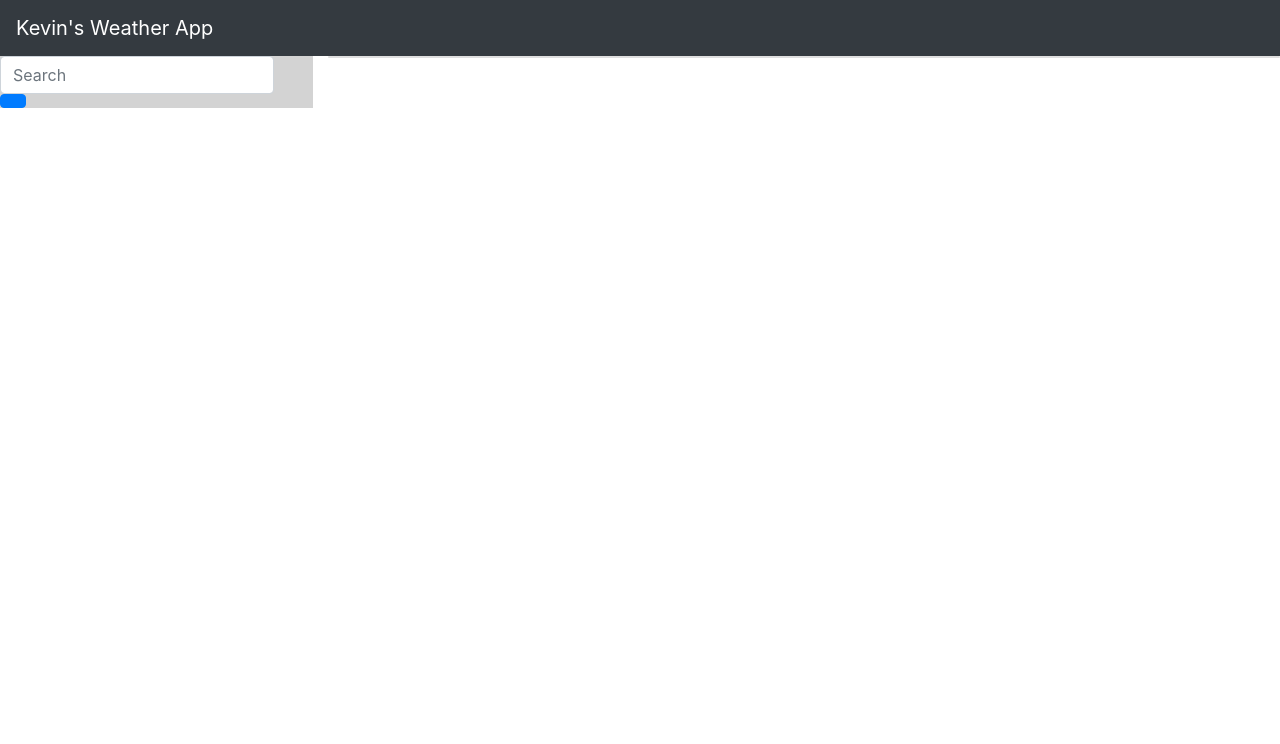
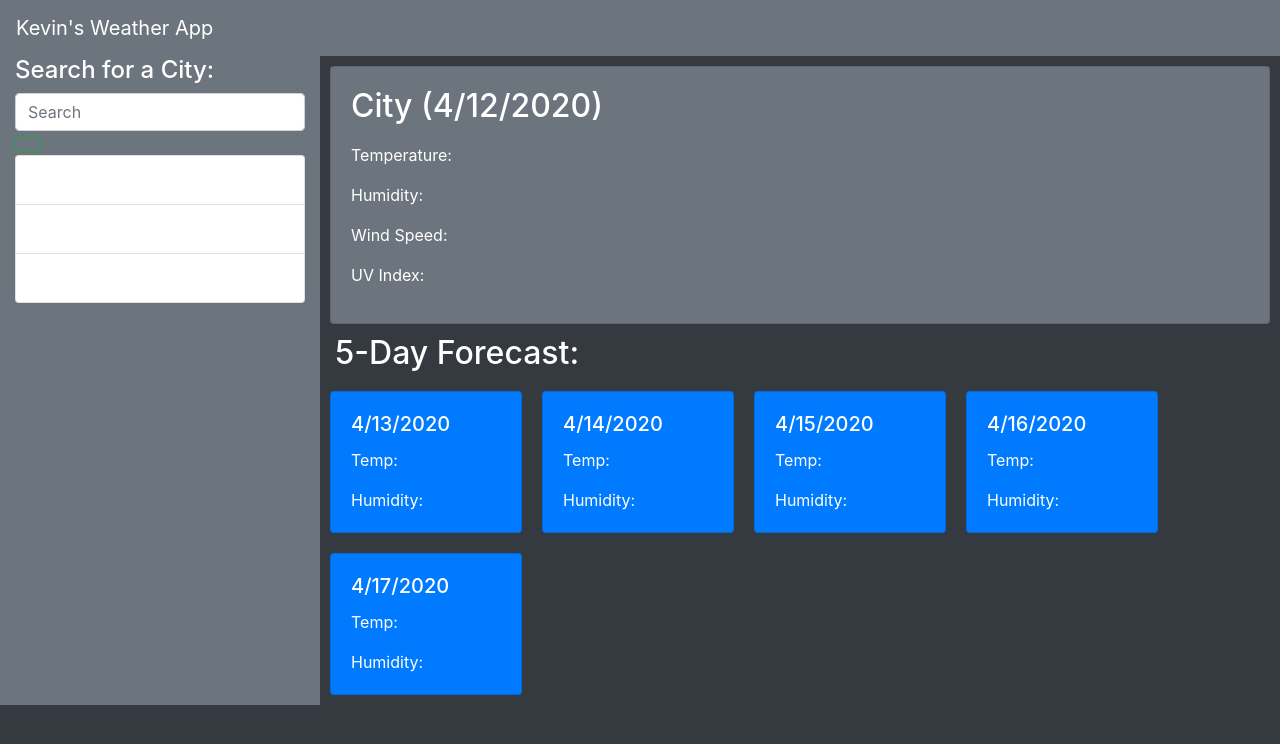
Before and after one commit to ThaNinjaPower/homework-6, a plain HTML site: page index.html in a window 1280 px wide. Drawn offline with nearby package versions, Linux system fonts and the light colour scheme.

Commit message:
Initial page of the weather app

```diff
--- a/index.html
+++ b/index.html
@@ -1,35 +1,92 @@
 <!DOCTYPE html>
 <html lang="en-us">
+
 <head>
     <meta charset="utf-8">
-        <meta name="viewport" content="width=device-width, initial-scale=1">
+    <meta name="viewport" content="width=device-width, initial-scale=1, shrink-to-fit=no">
 
     <title>Kevin's Weather App</title>
 
-        <link rel="stylesheet" href="https://stackpath.bootstrapcdn.com/bootstrap/4.4.1/css/bootstrap.min.css" integrity="sha384-Vkoo8x4CGsO3+Hhxv8T/Q5PaXtkKtu6ug5TOeNV6gBiFeWPGFN9MuhOf23Q9Ifjh" crossorigin="anonymous">
+    <link rel="stylesheet" href="https://stackpath.bootstrapcdn.com/bootstrap/4.4.1/css/bootstrap.min.css"
+        integrity="sha384-Vkoo8x4CGsO3+Hhxv8T/Q5PaXtkKtu6ug5TOeNV6gBiFeWPGFN9MuhOf23Q9Ifjh" crossorigin="anonymous">
+    <link rel="stylesheet" href="./styles.css">
 </head>
-    <body>
-        <nav class="navbar navbar-dark bg-dark">
+
+<body class="bg-dark">
+    <!--Title bar-->
+    <nav class="navbar navbar-dark bg-secondary">
         <a class="navbar-brand" href="#">Kevin's Weather App</a>
     </nav>
 
+    <div class="container-fluid">
         <div class="row">
-            <div class="col-md-3" style="background-color: lightgray; width: 25%; height: 100%">
-                <form class="form-inline">
-                    <input class="form-control mr-sm-1" type="search" placeholder="Search" aria-label="Search">
-                    <button class="btn btn-primary" type="button"><span class="glyphicon glyphicon-search"></span></button>
-                </form>
+            <div class="col-md-3 sm-12 bg-secondary">
+                <h4>Search for a City:</h4>
+                <input class="form-control mr-sm-2" id="city-search" style="margin-bottom:0px;" type="search" placeholder="Search" aria-label="Search">
+                <button class="btn btn-outline-success my-2 my-sm-0" id="city-search-button" type="submit"><span class="glyphicon glyphicon-search"></span></button>
+                <div class="card" style="width: 100%; margin-bottom:18px;">
+                    <ul class="list-group list-group-flush">
+                      <li class="list-group-item">Cras justo odio</li>
+                      <li class="list-group-item">Dapibus ac facilisis in</li>
+                      <li class="list-group-item">Vestibulum at eros</li>
+                    </ul>
+                </div>
+            </div>
+            <div class="col-md-9">
+                <div class="row">
+                    <div class="card bg-secondary" style="width:100%; margin:10px; padding:20px">
+                        <h2 id="city-name" style="padding-bottom:10px">City <span id="current-month"></span><span id="current-day"></span><span id="current-year"></span></h2>
+                        <p>Temperature: <span id="city-temp-current"></span></p>
+                        <p>Humidity: <span id="city-humidity-current"></span></p>
+                        <p>Wind Speed: <span id="city-wind-current"></span></p>
+                        <p>UV Index: <span id="city-uv-current"></span></p>
+                    </div>
                 </div>
 
-            <div class="col-md-9">
-                <div class="card background-color: black">
-
+                <h2>5-Day Forecast:</h2>
+                <div class="row">
+                    <div class="card bg-primary" style="width:12rem; margin:10px;">
+                        <div class="card-body">
+                            <h5 class="card-title"><span id="month1"></span><span id="day1">/</span><span id="year1"></span></h5>
+                            <p class="card-text">Temp: <span id="day1-temp"></span></p>
+                            <p class="card-text">Humidity: <span id="day1-humidity"></span></p>
+                        </div>
+                    </div>
+                    <div class="card bg-primary" style="width:12rem; margin:10px;">
+                        <div class="card-body">
+                            <h5 class="card-title"><span id="month2"></span><span id="day2">/</span><span id="year2"></span></h5>
+                            <p class="card-text">Temp: <span id="day1-temp"></span></p>
+                            <p class="card-text">Humidity: <span id="day1-humidity"></span></p>
+                        </div>
+                    </div>
+                    <div class="card bg-primary" style="width:12rem; margin:10px;">
+                        <div class="card-body">
+                            <h5 class="card-title"><span id="month3"></span><span id="day3">/</span><span id="year3"></span></h5>
+                            <p class="card-text">Temp: <span id="day1-temp"></span></p>
+                            <p class="card-text">Humidity: <span id="day1-humidity"></span></p>
+                        </div>
+                    </div>
+                    <div class="card bg-primary" style="width:12rem; margin:10px;">
+                        <div class="card-body">
+                            <h5 class="card-title"><span id="month4"></span><span id="day4"></span><span id="year4"></span></h5>
+                            <p class="card-text">Temp: <span id="day1-temp"></span></p>
+                            <p class="card-text">Humidity: <span id="day1-humidity"></span></p>
+                        </div>
+                    </div>
+                    <div class="card bg-primary" style="width:12rem; margin:10px;">
+                        <div class="card-body">
+                            <h5 class="card-title"><span id="month5">/</span><span id="day5">/</span><span id="year5"></span></h5>
+                            <p class="card-text">Temp: <span id="day1-temp"></span></p>
+                            <p class="card-text">Humidity: <span id="day1-humidity"></span></p>
+                        </div>
+                    </div>
+                </div>
             </div>
         </div>
     </div>
 
-        <script>
+    <script src="https://cdnjs.cloudflare.com/ajax/libs/jquery/3.2.1/jquery.min.js"></script>
+    <script src="./script.js"></script>
+</body>
 
-        </script>
-    </body>
 </html>
--- /dev/null
+++ b/script.js
@@ -0,0 +1,32 @@
+// Import current date
+var currentDate = new Date();
+$("#current-month").text("(" + (currentDate.getMonth() + 1) + "/");
+$("#current-day").text(currentDate.getDate() + "/");
+$("#current-year").text(currentDate.getFullYear() + ")");
+
+// Import five days in the future
+for (var i = 1; i <= 5; i++) {
+    currentDate.setDate(currentDate.getDate() + i);
+    $("#month" + i).text(currentDate.getMonth() + 1 + "/");
+    $("#day" + i).text(currentDate.getDate() + "/");
+    $("#year" + i).text(currentDate.getFullYear());
+    console.log(currentDate);
+    currentDate.setDate(currentDate.getDate() - i);
+}
+
+// Clicking on search
+$("#city-search-button").on("click", changeCity(event, $("#city-search").val().trim()));
+
+// Clicking on a city
+
+
+function changeCity(e, cityInput) {
+    e.preventDefault();
+
+    $.ajax({
+        url: "",
+        method: "GET"
+    }).then(function(response) {
+
+    });
+}
--- /dev/null
+++ b/styles.css
@@ -0,0 +1,4 @@
+body {
+    background-color: bg-dark;
+    color: white;
+}
```
Lines whose indentation alone changed are shown as unchanged.
